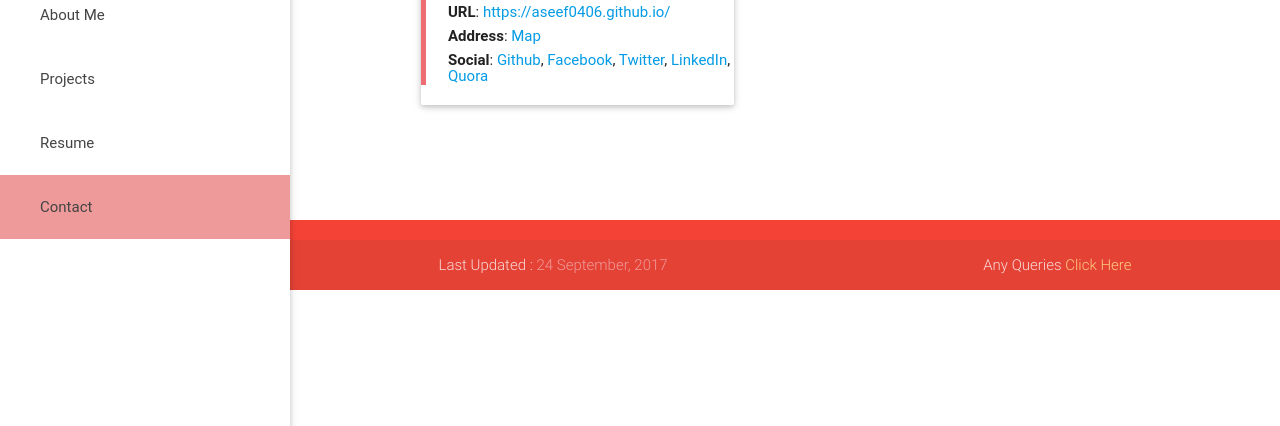
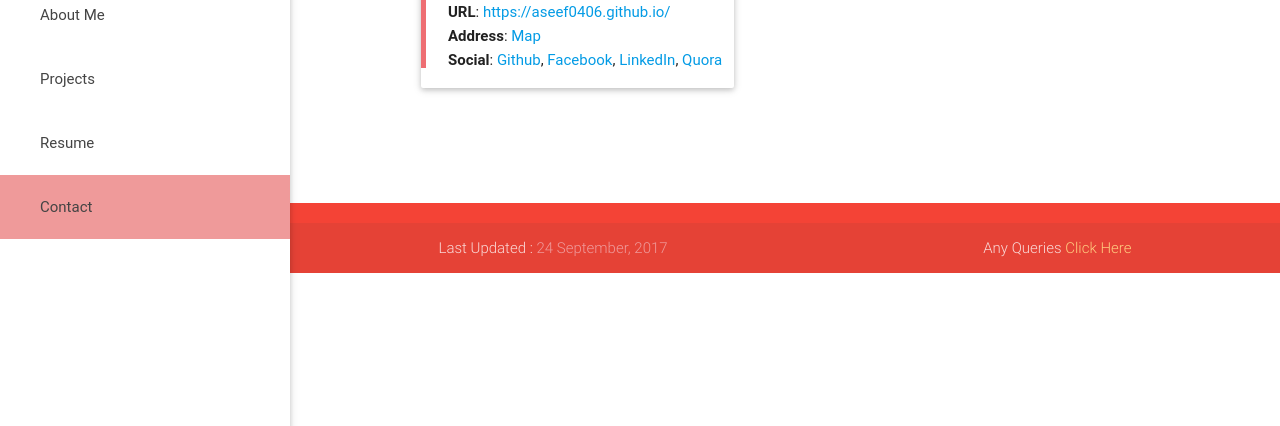
Before and after one commit to aseef0406/aseef0406.github.io, a plain HTML site: page contact.html in a window 1280 px wide. Shown: the part 374-800 px from the top of the page. Drawn offline with nearby package versions, Linux system fonts and the light colour scheme; a web font is replaced by a local one.

Commit message:
Updating Profiles(SocialMedia)

```diff
--- a/contact.html
+++ b/contact.html
@@ -81,7 +81,7 @@
 												<b>Address</b>: <a target="_blank" href="https://www.google.co.in/maps/@15.8946084,80.4609362,16z">Map</a><br>
 											</h6>
 											<h6>
-												<b>Social</b>: <a target="_blank" href="https://github.com/aseef0406">Github</a>, <a target="_blank" href="https://www.facebook.com/aseef.mohammed.46">Facebook</a>, <a target="_blank" href="#html">Twitter</a>, <a target="_blank" href="#">LinkedIn</a>, <a target="_blank" href="https://www.quora.com/Aseef-Mohammed-1">Quora</a><br>
+												<b>Social</b>: <a target="_blank" href="https://github.com/aseef0406">Github</a>, <a target="_blank" href="https://www.facebook.com/aseef.mohammed.46">Facebook</a>, <a target="_blank" href="https://www.linkedin.com/in/aseef-mohammed-a764b1157/">LinkedIn</a>, <a target="_blank" href="https://www.quora.com/Aseef-Mohammed-1">Quora</a><br>
 											</h6>
 										</blockquote>
 									</div>
```
